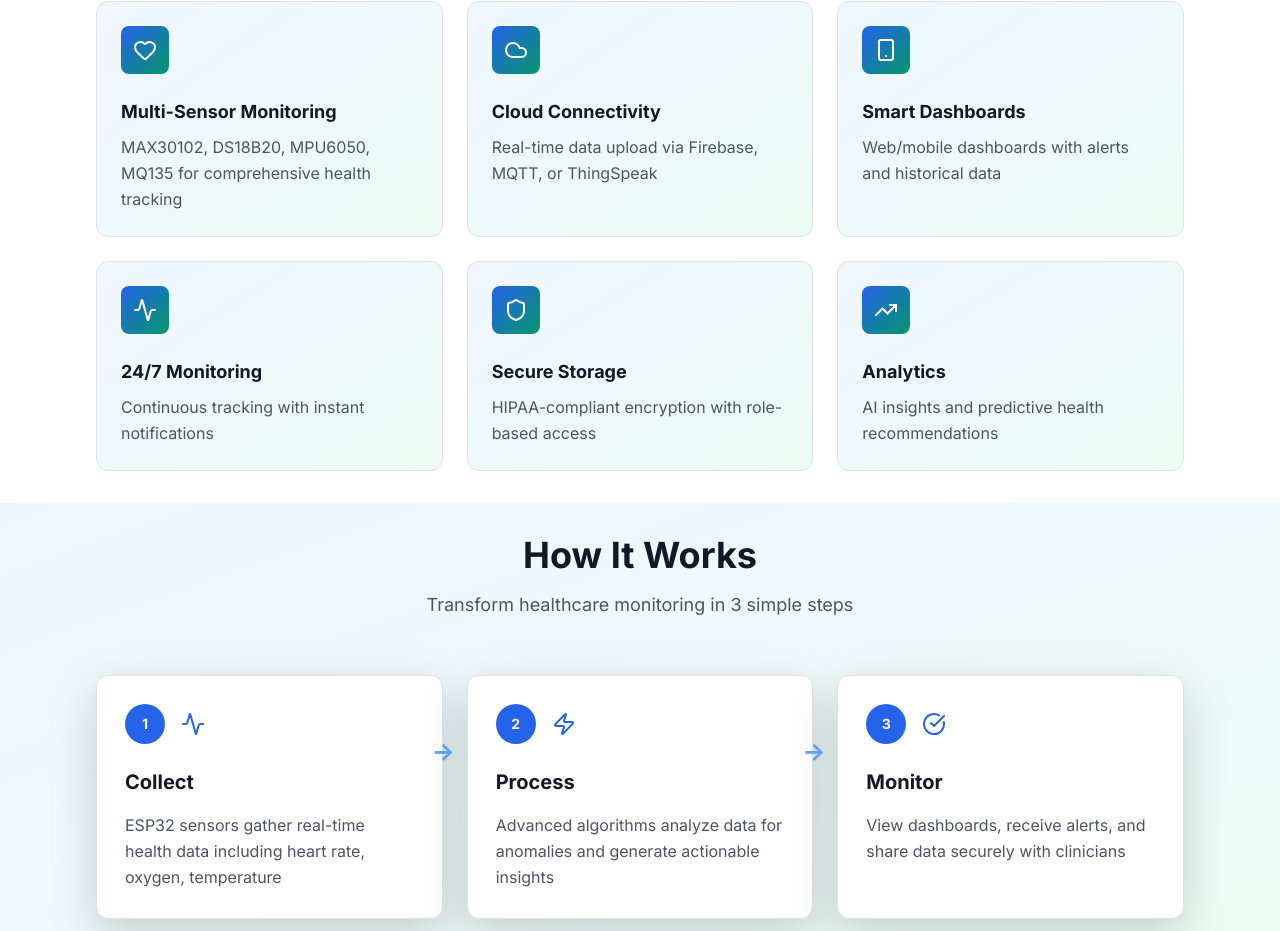
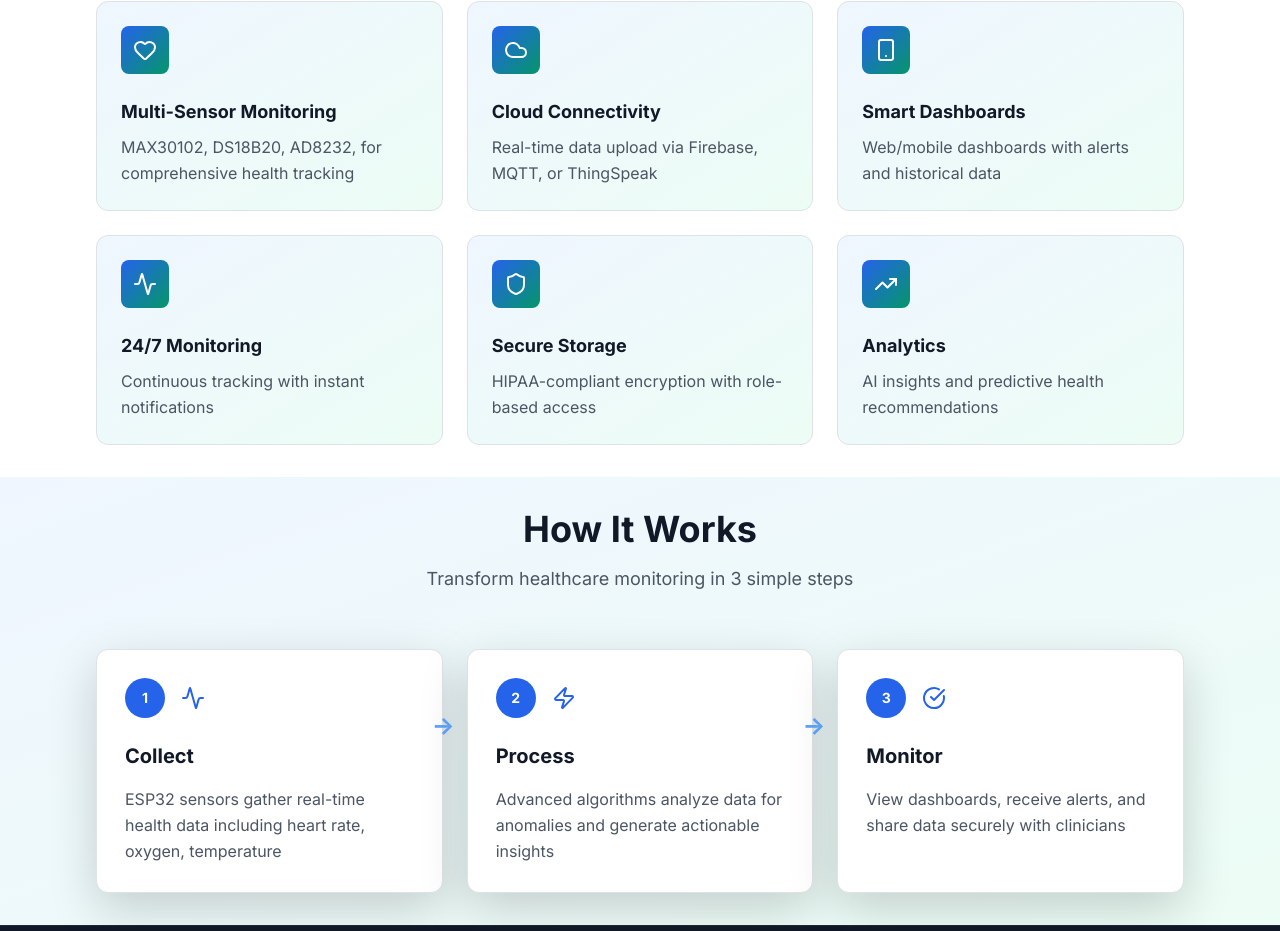
Before and after one commit to i-kundankumar/Medisense, a React (Vite) app: page / in a window 1280 px wide. Shown: the part 809-1740 px from the top of the page. Built offline with nearby package versions, Linux system fonts and the light colour scheme; no server answers.

Commit message:
Update sensor list in Home component description
uodated AD8232 sensor

```diff
--- a/src/Home.jsx
+++ b/src/Home.jsx
@@ -6,7 +6,7 @@ function Home() {
     {
       icon: <Heart className="w-6 h-6" />,
       title: "Multi-Sensor Monitoring",
-      description: "MAX30102, DS18B20, MPU6050, MQ135 for comprehensive health tracking"
+      description: "MAX30102, DS18B20, AD8232, for comprehensive health tracking"
     },
     {
       icon: <Cloud className="w-6 h-6" />,
```
